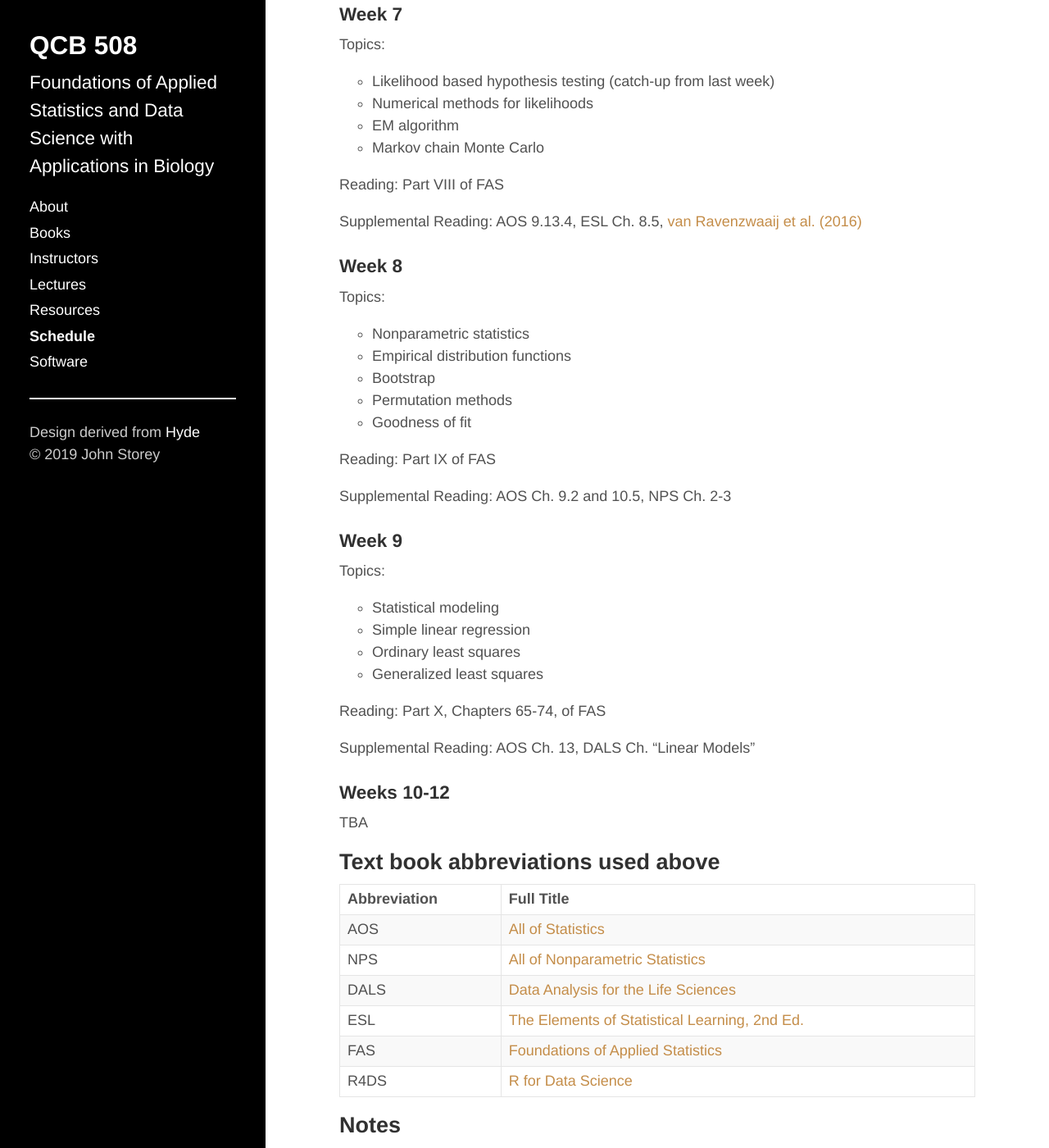
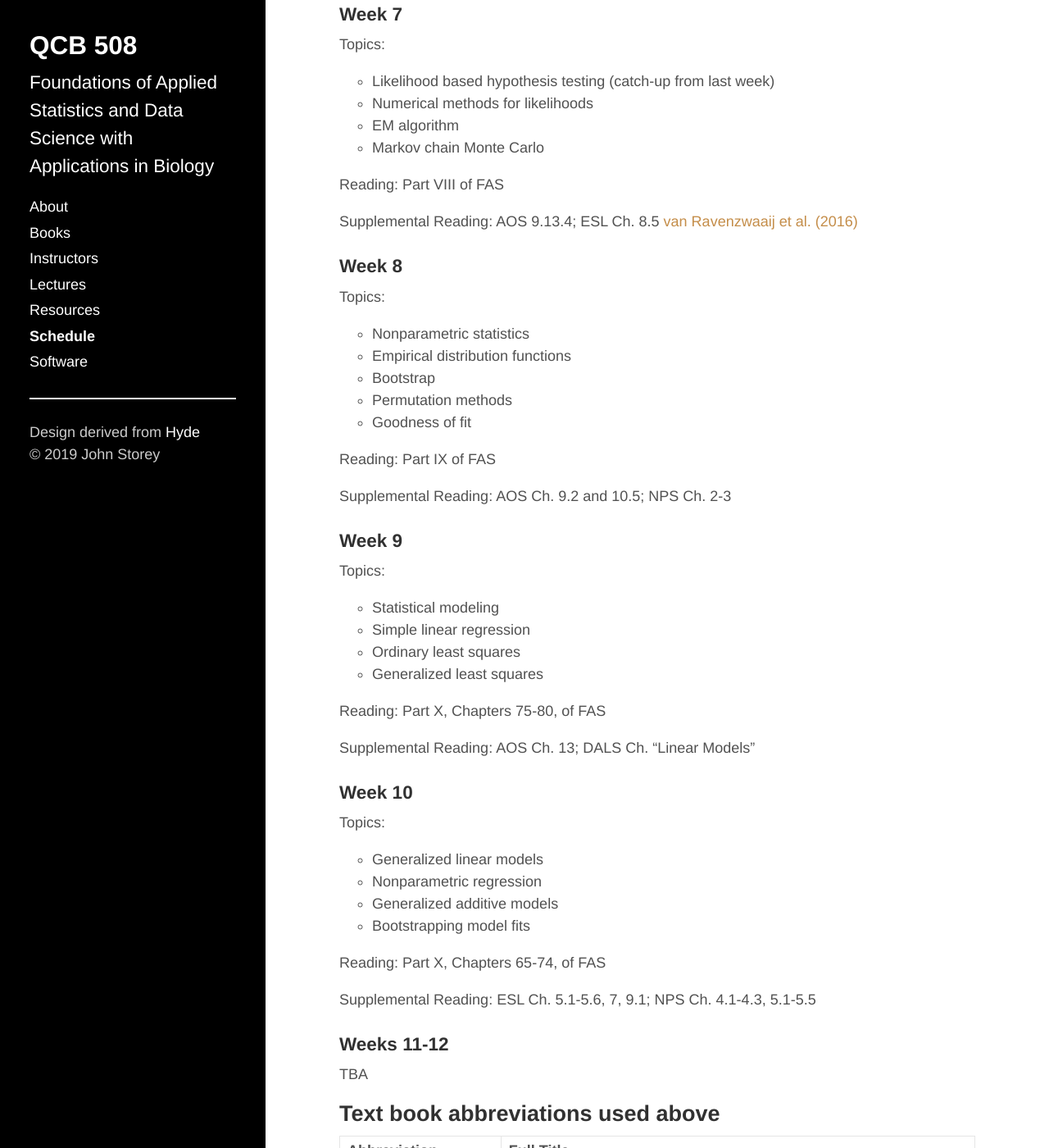
Before and after one commit to jdstorey/asdscourse2019, a Jekyll site: the page built from docs/schedule.md, in a window 1280 px wide and 1400 px high, scrolled down 2725 px. Shown: the whole window at 82% size. Built offline with Jekyll 4.4.1, drawn with Linux system fonts in a browser that asks for light colours.

Commit message:
week 10 materials

```diff
--- a/docs/schedule.md
+++ b/docs/schedule.md
@@ -119,7 +119,7 @@ Topics:
 
 Reading: Part VIII of FAS
 
-Supplemental Reading: AOS 9.13.4, ESL Ch. 8.5, [van Ravenzwaaij et al. (2016)](http://link.springer.com/article/10.3758/s13423-016-1015-8)
+Supplemental Reading: AOS 9.13.4; ESL Ch. 8.5 [van Ravenzwaaij et al. (2016)](http://link.springer.com/article/10.3758/s13423-016-1015-8)
 
 
 ### Week 8
@@ -134,7 +134,7 @@ Topics:
 
 Reading: Part IX of FAS
 
-Supplemental Reading: AOS Ch. 9.2 and 10.5, NPS Ch. 2-3
+Supplemental Reading: AOS Ch. 9.2 and 10.5; NPS Ch. 2-3
 
 ### Week 9
 
@@ -145,11 +145,25 @@ Topics:
 - Ordinary least squares
 - Generalized least squares
 
+Reading: Part X, Chapters 75-80, of FAS
+
+Supplemental Reading: AOS Ch. 13; DALS Ch. "Linear Models"
+
+### Week 10
+
+Topics:
+
+- Generalized linear models
+- Nonparametric regression
+- Generalized additive models
+- Bootstrapping model fits
+
 Reading: Part X, Chapters 65-74, of FAS
 
-Supplemental Reading: AOS Ch. 13, DALS Ch. "Linear Models"
+Supplemental Reading: ESL Ch. 5.1-5.6, 7, 9.1; NPS Ch. 4.1-4.3, 5.1-5.5
 
-### Weeks 10-12
+
+### Weeks 11-12
 
 TBA
 
```
Also changed, not shown: docs/lectures.md (+1 -1 lines), 1 other file.
